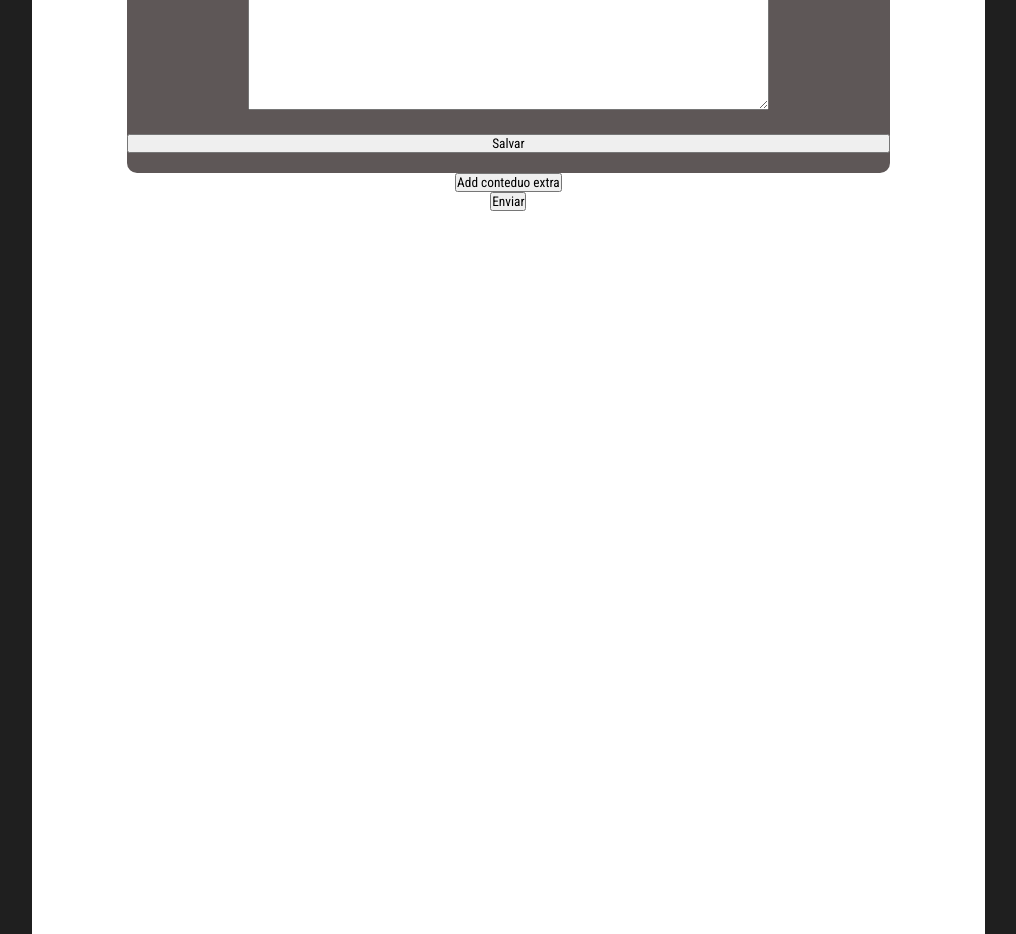
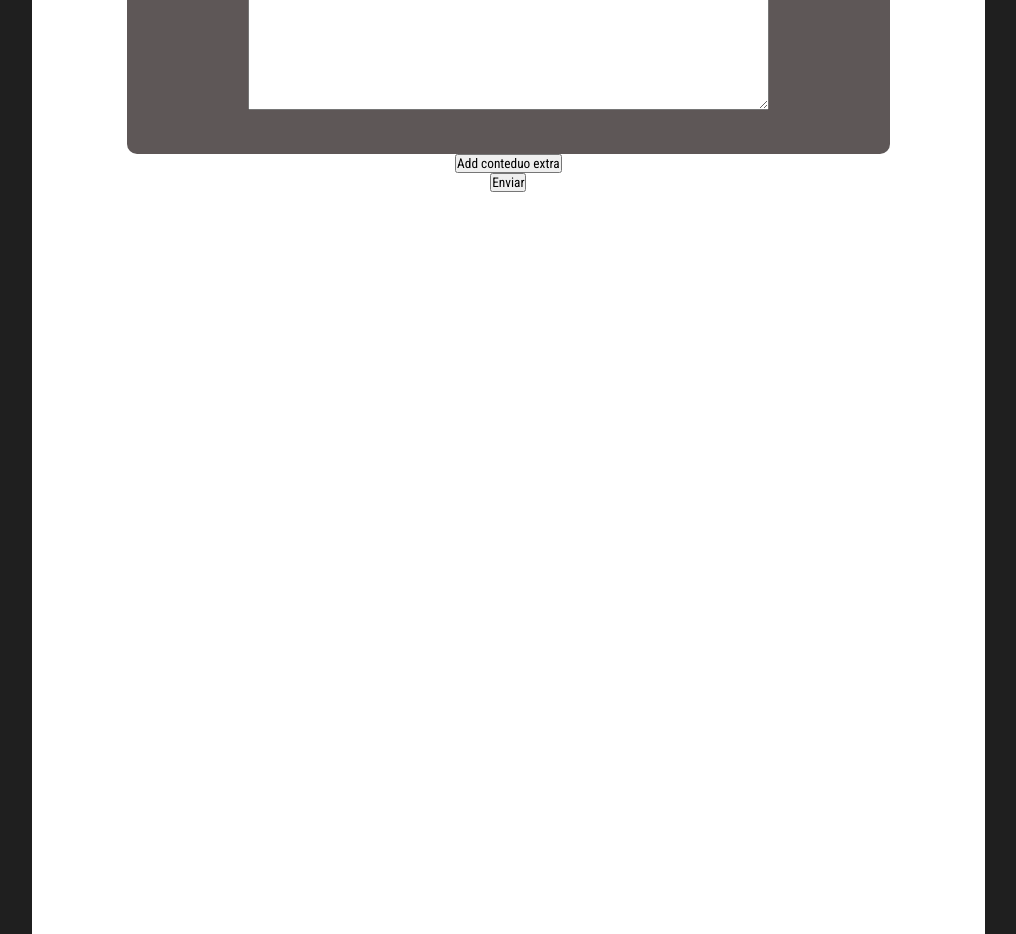
Before and after one commit to vicemanu/admin-metanoia, a React (Vite) app: page /admin in a window 1280 px wide. Shown: the part 1100-2034 px from the top of the page, without its empty margins (242-1258 px from the left). Built offline with nearby package versions, Linux system fonts and the light colour scheme.

Commit message:
Retirando o botão de reescrever ja que ja foi atualizado

```diff
--- a/src/components/Conteudo/index.jsx
+++ b/src/components/Conteudo/index.jsx
@@ -151,7 +151,6 @@ export default function Conteudo(props) {
                                     </div>
 
 
-                                <button onClick={() => {props.setConteudo(['dadada'])}}>Salvar</button> {/** Transformar em um onChange da div completa que atualiza sozinho e enviar para o objeto da pagina principal */}
 
                             </div>
 
```
